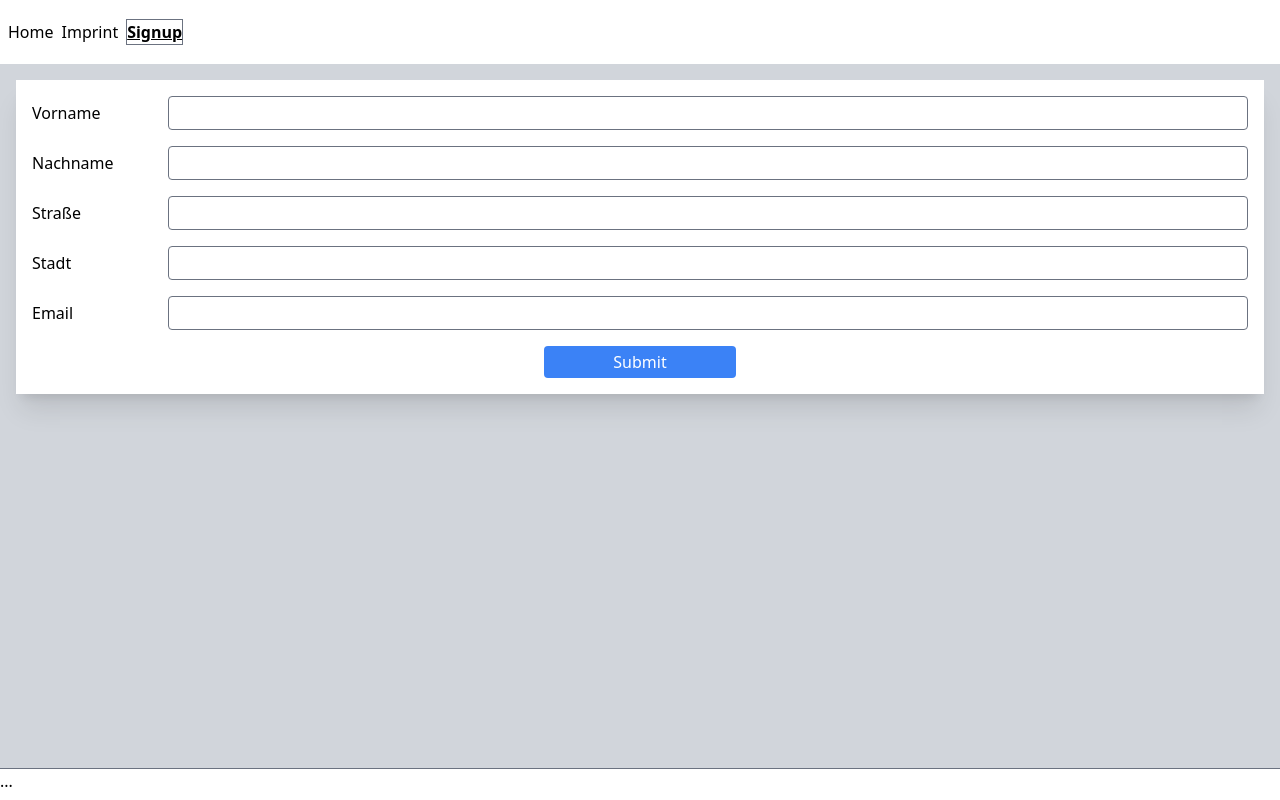
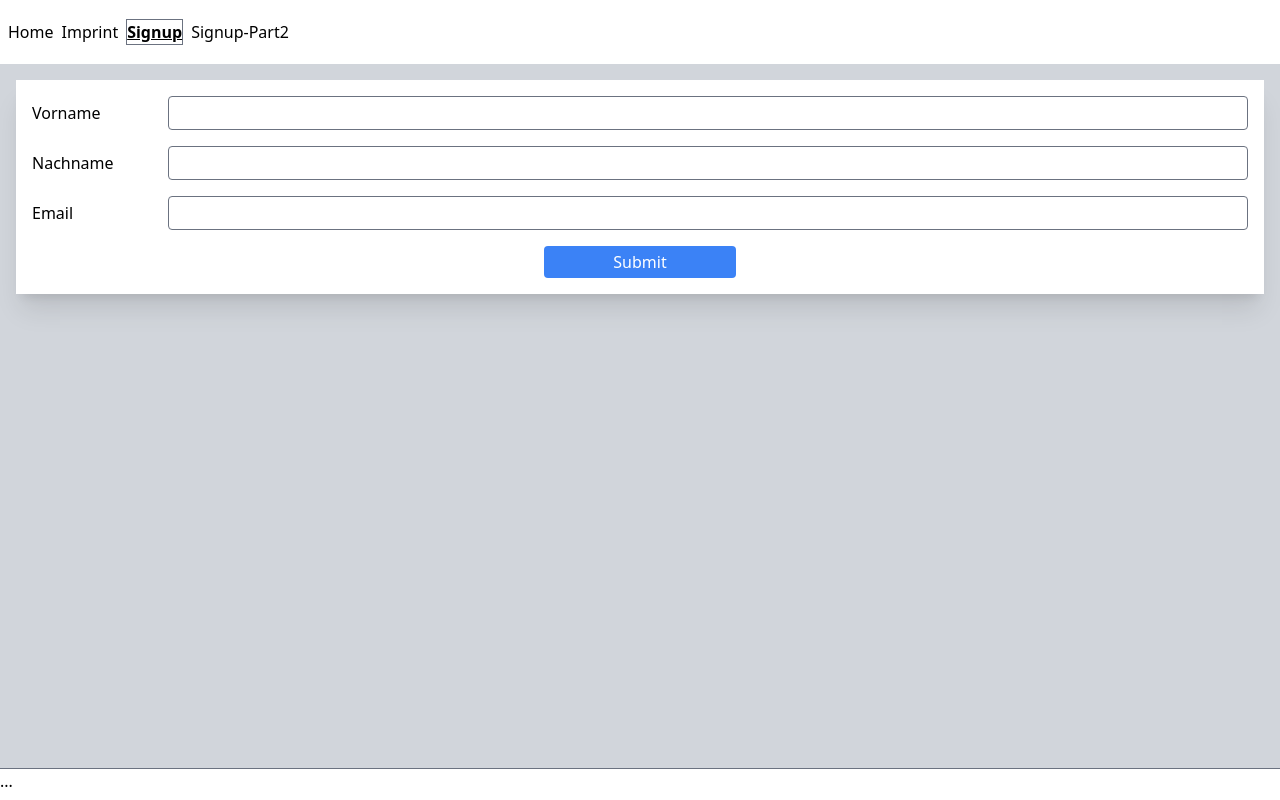
Before and after one commit to srutz/reactempty, a React (Vite) app: page /signup in a window 1280 px wide. Built offline with nearby package versions, Linux system fonts and the light colour scheme; what tailwindcss-motion would draw is missing.

Commit message:
signupform context

```diff
--- a/src/App.tsx
+++ b/src/App.tsx
@@ -2,7 +2,7 @@ import { useQuery, useQueryClient } from "@tanstack/react-query"
 import axios from "axios"
 import { useEffect } from "react"
 import { createBrowserRouter, Outlet, RouterProvider, useNavigate, useParams, useSearchParams } from "react-router-dom"
-import { Signup, } from "./Signup"
+import { Signup, SignupPart2, } from "./Signup"
 import { TransitionLink } from "./TransitionLink"
 
 const router = createBrowserRouter(
@@ -16,6 +16,7 @@ const router = createBrowserRouter(
                 { path: "/products/:id", element: <SingleProduct /> },
                 { path: "/imprint", element: <Imprint /> },
                 { path: "/signup", element: <Signup /> },
+                { path: "/signup2", element: <SignupPart2 /> },
                 { path: "/*", element: <div>wildcardcatchall</div> },
             ]
         },
@@ -51,6 +52,7 @@ export function MenuBar() {
         <TransitionLink to="/">Home</TransitionLink>
         <TransitionLink to="/imprint">Imprint</TransitionLink>
         <TransitionLink to="/signup">Signup</TransitionLink>
+        <TransitionLink to="/signup2">Signup-Part2</TransitionLink>
     </div>)
 }
 
--- a/src/Signup.tsx
+++ b/src/Signup.tsx
@@ -1,5 +1,5 @@
 import { FormEvent, HTMLInputTypeAttribute, ReactNode, useState } from "react"
-import { SignupForm, SignupFormContext, useSignupForm } from "./SignupFormContext"
+import { EMPTY_FORM, SignupForm, SignupFormContext, useSignupForm } from "./SignupFormContext"
 
 
 export function Box({children }: { children: ReactNode}) {
@@ -11,9 +11,35 @@ export function ErrorText({children}: { children: ReactNode}) {
 }
 
 
+export function Signup() {
+    const { form, setForm } = useSignupForm()
+    const handleSubmit = (e: FormEvent<HTMLFormElement>) => {
+        e.preventDefault()
+        // send to server
+        console.log(form)
+        // reset form but keep email
+        setForm( { ...EMPTY_FORM, email: form.email })
+    }
+    return (
+    <Box>
+        <form onSubmit={(e) => handleSubmit(e)} className="flex flex-col gap-2">
+            <TextInput label="Vorname"
+                value={form.firstname}
+                onChange={(v) => setForm({...form, firstname: v})}></TextInput>
+            <TextInput label="Nachname"
+                value={form.lastname}
+                onChange={(v) => setForm({...form, lastname: v})}></TextInput>
+            <TextInput label="Email"
+                value={form.email}
+                type="email"
+                onChange={(v) => setForm({...form, email: v})}></TextInput>
+            <button className="self-center" type="submit">Submit</button>
+        </form>
+    </Box>
+    )
+}
 
-
-export function Signup() {
+export function SignupPart2() {
     const { form, setForm } = useSignupForm()
     const handleSubmit = (e: FormEvent<HTMLFormElement>) => {
         e.preventDefault()
@@ -22,17 +48,6 @@ export function Signup() {
     return (
     <Box>
         <form onSubmit={(e) => handleSubmit(e)} className="flex flex-col gap-2">
-            <TextInput label="Vorname"
-                value={form.firstname}
-                errorMsg={
-                    form.firstname.length > 0 && form.firstname.length < 5 && (
-                        <ErrorText>Vorname zu kurz</ErrorText>
-                    )
-                }
-                onChange={(v) => setForm({...form, firstname: v})}></TextInput>
-            <TextInput label="Nachname"
-                value={form.lastname}
-                onChange={(v) => setForm({...form, lastname: v})}></TextInput>
             <TextInput label="Straße"
                 value={form.street}
                 onChange={(v) => setForm({...form, street: v})}></TextInput>
--- a/src/SignupFormContext.tsx
+++ b/src/SignupFormContext.tsx
@@ -1,6 +1,10 @@
-import { createContext, ReactNode, useContext, useState } from "react"
+import { createContext, ReactNode, useContext, useEffect, useState } from "react"
 
-/* infrastructure for a signup form */
+/* infrastructure for a signup form
+ * eg: Model for the signup form
+ *
+ * in your view use useSignupForm()
+ */
 
 export type SignupForm = {
     firstname: string
@@ -16,14 +20,29 @@ export type SignupFormContextType = {
 }
 export const SignupFormContext = createContext<SignupFormContextType|null >(null)
 
+export const EMPTY_FORM = {
+    firstname: "",
+    lastname: "",
+    email: "",
+    street: "",
+    city: "",
+}
+
 export function SignupFormContextProvider({ children }: { children: ReactNode}) {
-    const [form, setForm ] = useState<SignupForm>({
-        firstname: "",
-        lastname: "",
-        email: "",
-        street: "",
-        city: "",
+    const [form, setForm ] = useState<SignupForm>(() => {
+        const storedFormRaw = localStorage.getItem("signupform")
+        const storeForm: SignupForm = storedFormRaw ? JSON.parse(storedFormRaw) : undefined
+        const initialValue: SignupForm = {
+            ...EMPTY_FORM,
+            ...storeForm as any
+        }
+
+        return initialValue
     })
+    useEffect(() => {
+        console.log("form", form)
+        localStorage.setItem("signupform", JSON.stringify(form, null, 4))
+    }, [ form ])
     return (
         <SignupFormContext.Provider value={{ form, setForm }}>
             {children}
```
